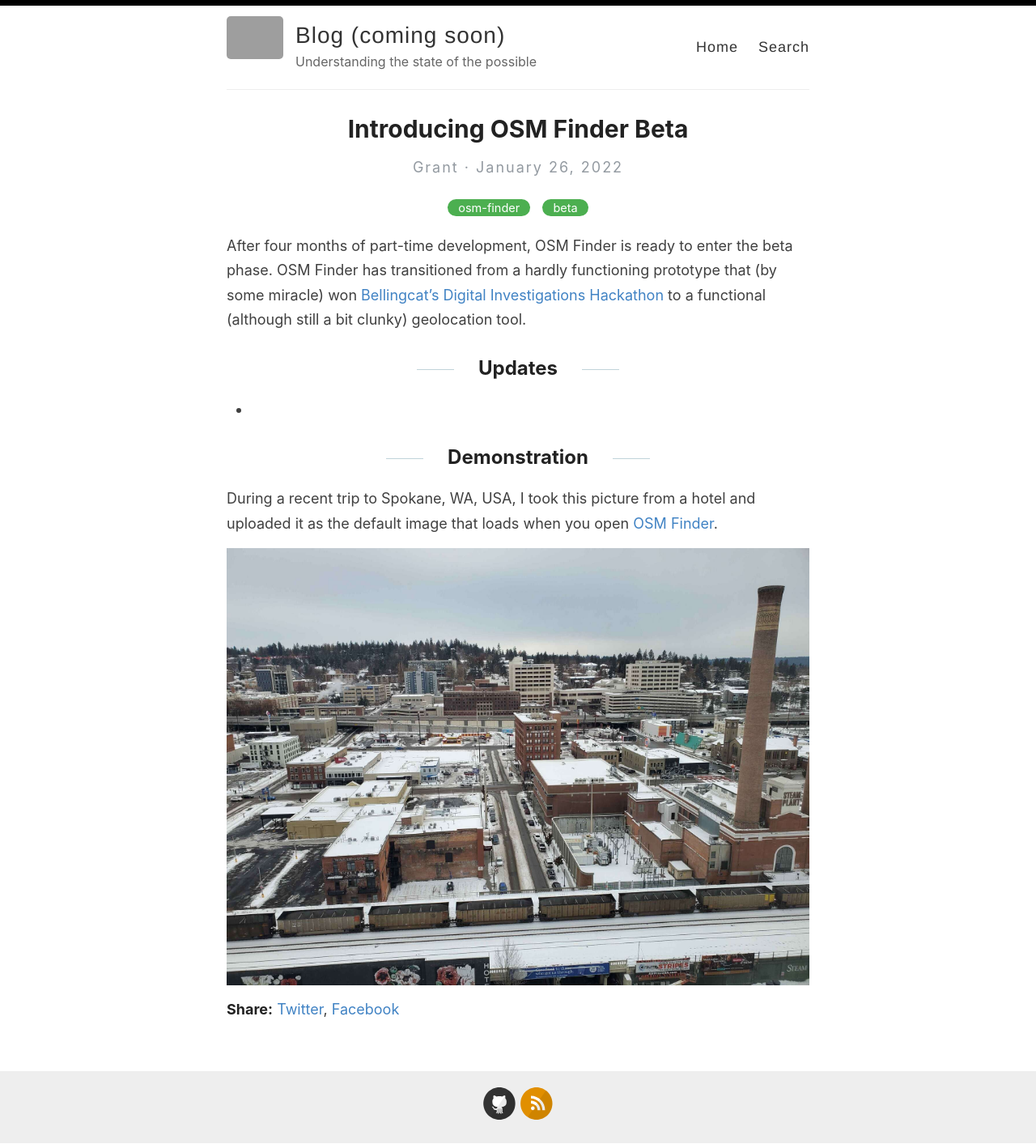
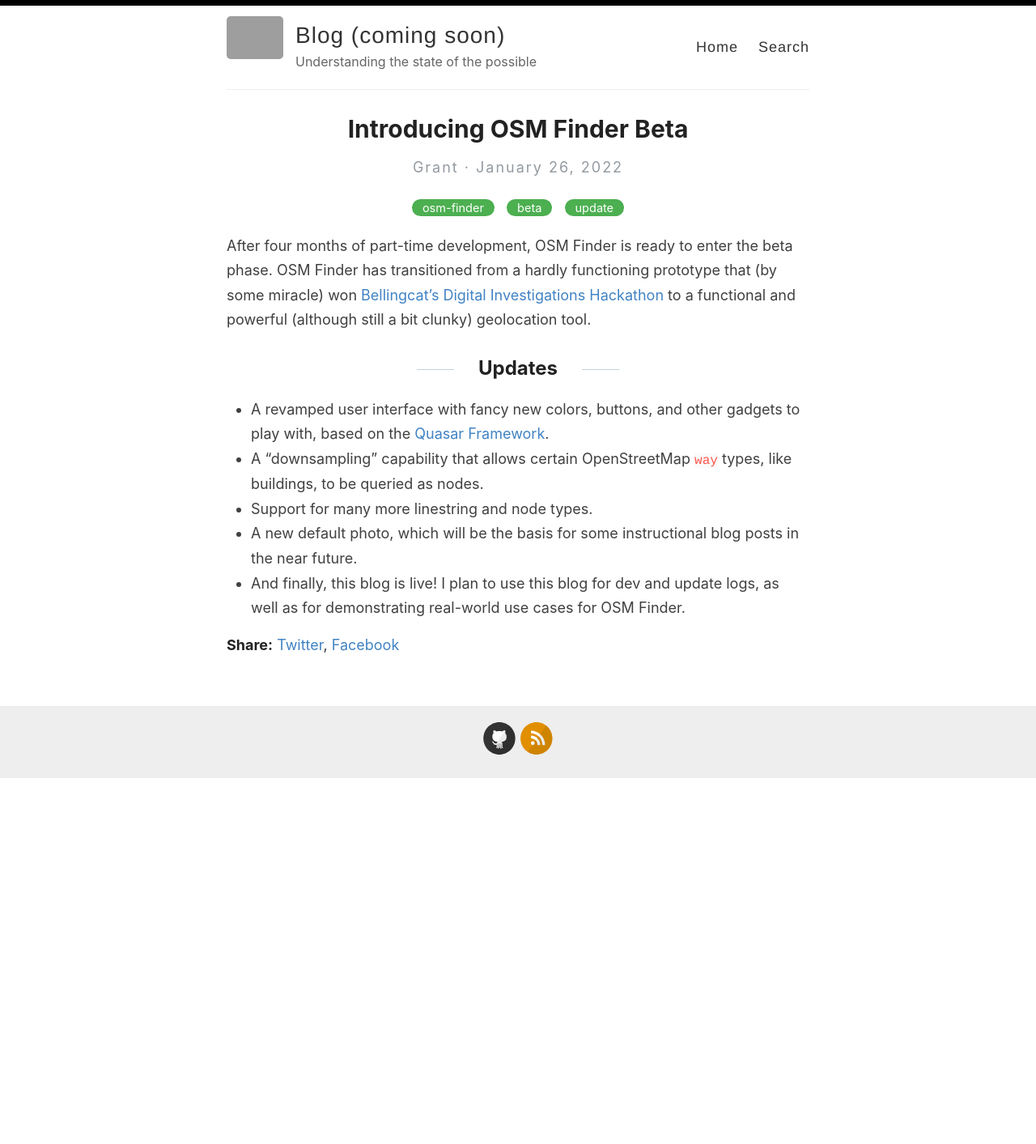
Before and after one commit to Xetnus/blog, a Jekyll site: the page built from _posts/2022-01-26-introducing-osm-finder-beta.md, in a window 1280 px wide. Shown: the whole page at 81% size. Built offline with Jekyll 4.4.1, drawn with Linux system fonts in a browser that asks for light colours; after the commit the page ends 962 px from its top, so only the background shows below that; grey boxes are pictures that could not be loaded.

Commit message:
Add updates list

```diff
--- a/_posts/2022-01-26-introducing-osm-finder-beta.md
+++ b/_posts/2022-01-26-introducing-osm-finder-beta.md
@@ -1,17 +1,15 @@
 ---
 layout: post
 title: Introducing OSM Finder Beta
-categories: [osm-finder, beta]
+categories: [osm-finder, beta, update]
 ---
 
-After four months of part-time development, OSM Finder is ready to enter the beta phase. OSM Finder has transitioned from a hardly functioning prototype that (by some miracle) won [Bellingcat's Digital Investigations Hackathon](https://www.bellingcat.com/resources/2022/10/06/automated-map-searches-scam-busting-tools-and-twitter-search-translations-here-are-the-results-of-bellingcats-second-hackathon/) to a functional (although still a bit clunky) geolocation tool.
+After four months of part-time development, OSM Finder is ready to enter the beta phase. OSM Finder has transitioned from a hardly functioning prototype that (by some miracle) won [Bellingcat's Digital Investigations Hackathon](https://www.bellingcat.com/resources/2022/10/06/automated-map-searches-scam-busting-tools-and-twitter-search-translations-here-are-the-results-of-bellingcats-second-hackathon/) to a functional and powerful (although still a bit clunky) geolocation tool.
 
 ## Updates
 
--
-
-## Demonstration
-
-During a recent trip to Spokane, WA, USA, I took this picture from a hotel and uploaded it as the default image that loads when you open [OSM Finder](https://osm-finder.netlify.app/).
-
-![](/blog/images/Washington_US.jpg)
+- A revamped user interface with fancy new colors, buttons, and other gadgets to play with, based on the [Quasar Framework](https://quasar.dev/).
+- A "downsampling" capability that allows certain OpenStreetMap `way` types, like buildings, to be queried as nodes.
+- Support for many more linestring and node types.
+- A new default photo, which will be the basis for some instructional blog posts in the near future.
+- And finally, this blog is live! I plan to use this blog for dev and update logs, as well as for demonstrating real-world use cases for OSM Finder.
```
